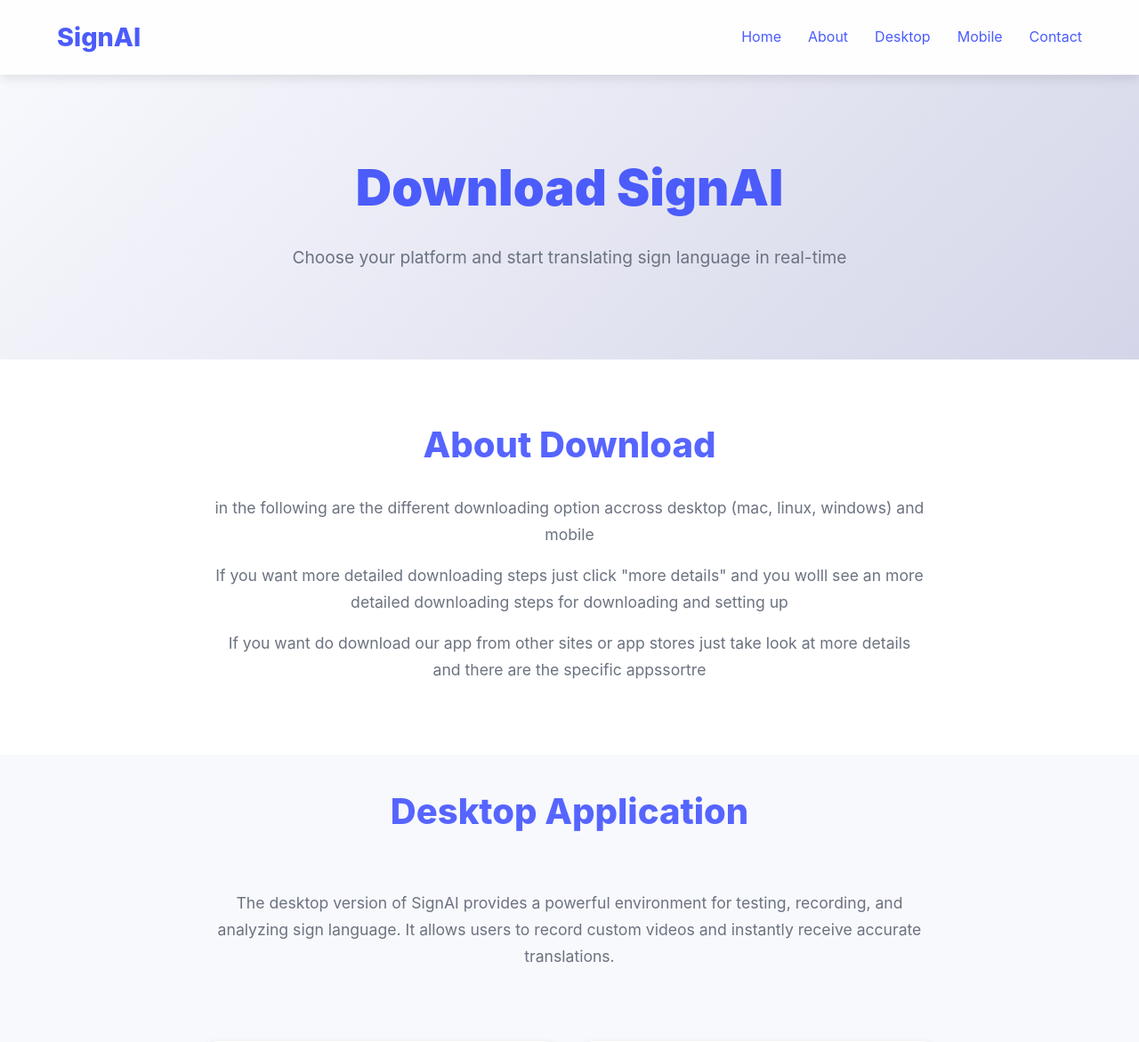
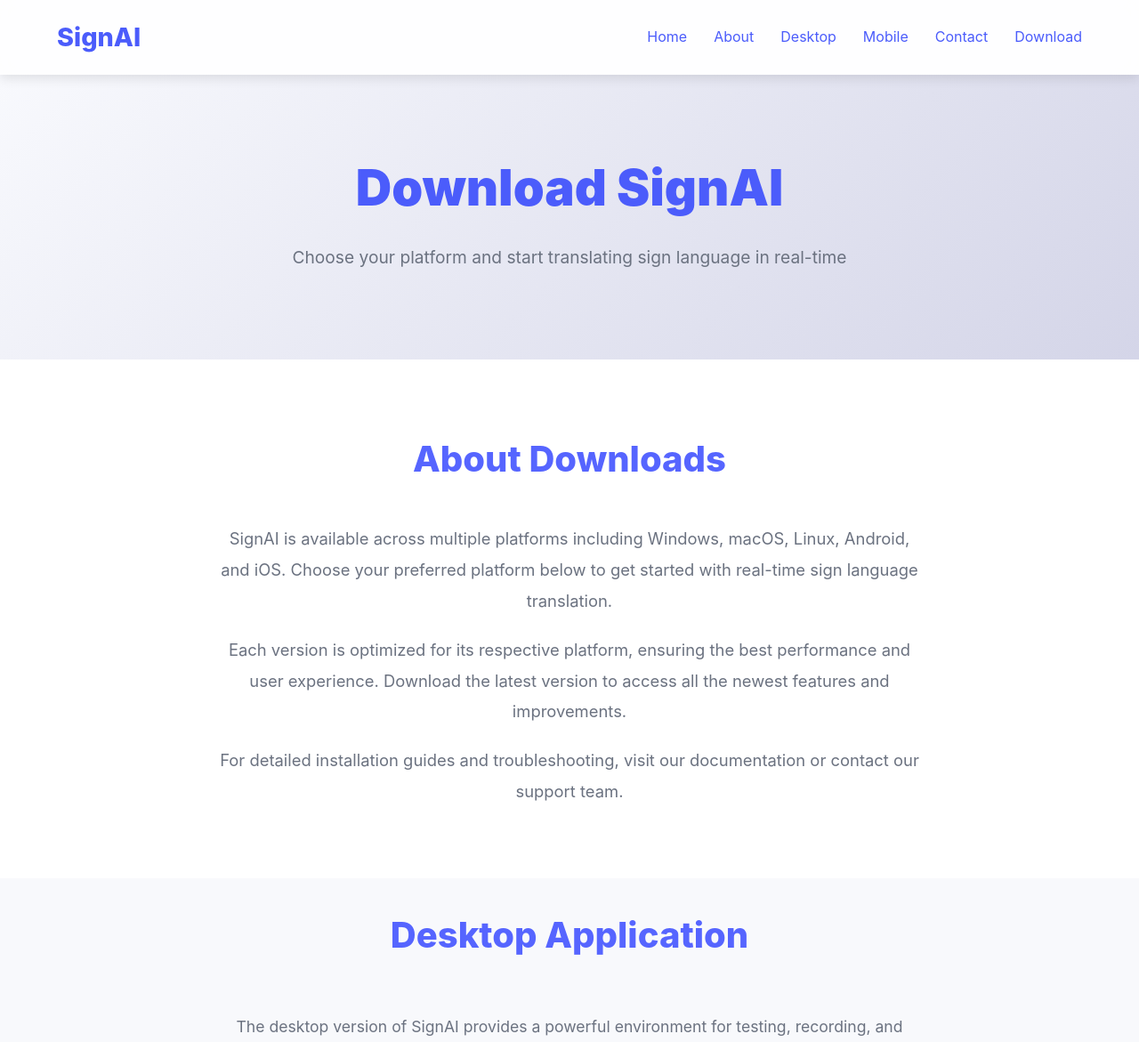
Before and after one commit to Stefanos0710/SignAI, a Flask app: template product_webside/templates/download.html in a window 1280 px wide. Shown: the top 1171 px of the page at 89% size. Run offline with Flask 2, Linux system fonts and the light colour scheme; the template is opened without the code that fills it, so the values that code supplies are empty.

Commit message:
Improve About section styling and update navigation links
Enhanced the About section in download.css for better readability and layout. Updated the About section content in download.html for clarity and completeness. Added 'Download' link to navigation menus in both download.html and index.html for easier access.

```diff
--- a/product_webside/static/css/download.css
+++ b/product_webside/static/css/download.css
@@ -161,12 +161,28 @@ section p {
 /* About Section */
 .about {
     background: white;
+    padding: 5rem 10%;
+    text-align: center;
+}
+
+.about h2 {
+    margin-bottom: 2.5rem;
+    text-align: center;
 }
 
 .about p {
     margin-left: auto;
     margin-right: auto;
     text-align: center;
+    max-width: 800px;
+    font-size: 1.15rem;
+    line-height: 1.9;
+    color: var(--text-secondary);
+    margin-bottom: 1.2rem;
+}
+
+.about p:last-of-type {
+    margin-bottom: 0;
 }
 
 /* Download Sections */
--- a/product_webside/templates/download.html
+++ b/product_webside/templates/download.html
@@ -15,6 +15,7 @@
         <a href="download/#desktop">Desktop</a>
         <a href="download/#mobile">Mobile</a>
         <a href="/#contact">Contact</a>
+        <a href="/download">Download</a>
     </div>
 </nav>
 
@@ -25,12 +26,12 @@
 </section>
 
 <section class="about" id="about">
-    <h2>About Download</h2>
-    <p>in the following are the different downloading option accross desktop (mac, linux, windows) and mobile</p>
-    <p>If you want more detailed downloading steps just click "more details" and you wolll see an more detailed downloading steps for downloading and setting up</p>
-    <p>If you want do download our app from other sites or app stores just take look at more details and there are the specific appssortre <strong></strong></p>
+    <h2>About Downloads</h2>
+    <p>SignAI is available across multiple platforms including Windows, macOS, Linux, Android, and iOS. Choose your preferred platform below to get started with real-time sign language translation.</p>
+    <p>Each version is optimized for its respective platform, ensuring the best performance and user experience. Download the latest version to access all the newest features and improvements.</p>
+    <p>For detailed installation guides and troubleshooting, visit our documentation or contact our support team.</p>
+</section>
 
-</section>
 
 <!-- Download Section -->
 <section class="desktop-app-download" id="desktop">
--- a/product_webside/templates/index.html
+++ b/product_webside/templates/index.html
@@ -15,6 +15,7 @@
         <a href="#desktop">Desktop</a>
         <a href="#mobile">Mobile</a>
         <a href="#contact">Contact</a>
+        <a href="/download">Download</a>
     </div>
 </nav>
 
```
